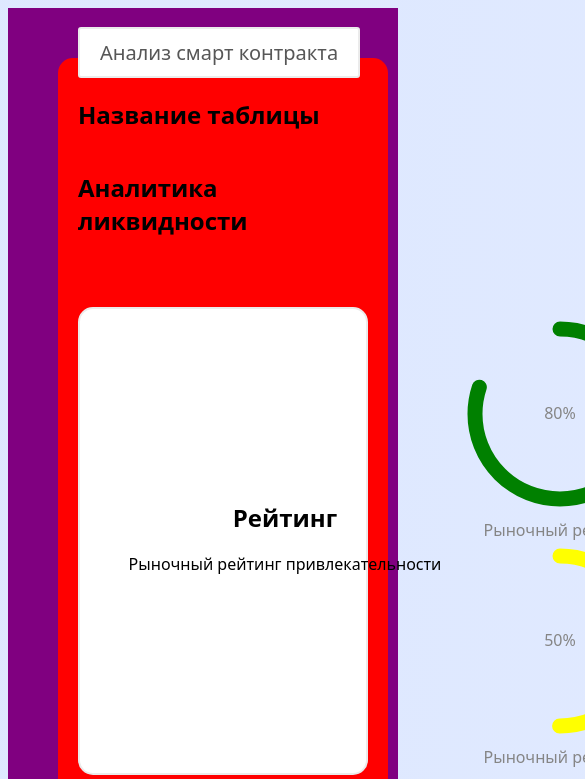
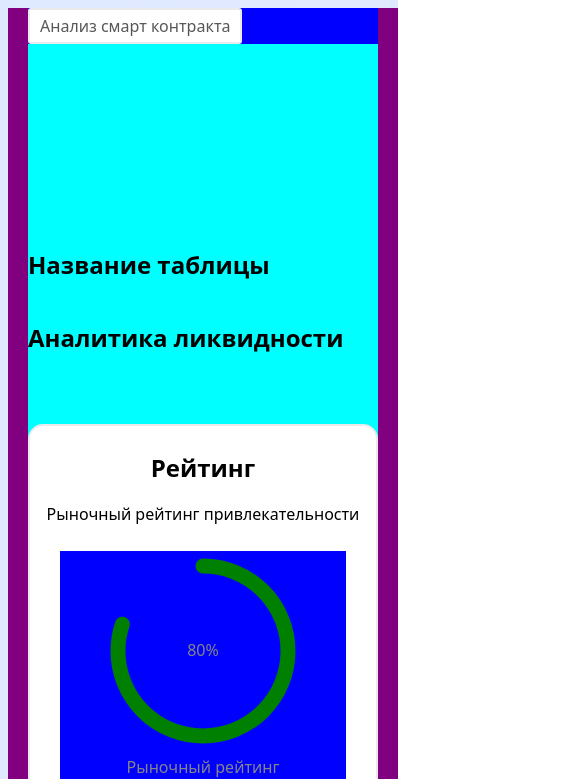
Before and after one commit to root9464/blockchain, a React (Vite) app: page / in a window 390 px wide. Shown: the top 779 px of the page, 585 px wide, since content can reach past the window. Built offline with nearby package versions, Linux system fonts and the light colour scheme.

Commit message:
адаптивка (с багами)

```diff
--- a/src/app/App.tsx
+++ b/src/app/App.tsx
@@ -17,27 +17,28 @@ export const App = () => {
 				<div className={style.mainContainer}>
 
 					<div className={style.tablesContainer}>
-						<div className={style.sideContainer}>
-							<h2>Название таблицы</h2>
-							<StatusTable items={open ? data : []}/>
+
+						<div className={style.buttons}>
+							<Provider>
+								<Modal onClick={() => setOpen(prev => !prev)}/>
+							</Provider>
+							{open ? (
+								<div className={style.btns}>
+									<button className={style.button}>Анализ передачи токенов</button>
+									<button className={style.button}>Проанализировать код</button>
+								</div>
+							) : (null)}
+
 						</div>
 
-						<div className={style.table}>
-							<div className={style.buttons}>
-								<Provider>
-									<Modal onClick={() => setOpen(prev => !prev)}/>
-								</Provider>
-								{open ? (
-									<>
-										<button className={style.button}>Анализ передачи токенов</button>
-										<button className={style.button}>Проанализировать код</button>
-									</>
-								) : (null)}
+						<div className={style.tables}>
+							<div className={style.sideContainer}>
+								<h2>Название таблицы</h2>
+								<StatusTable items={open ? data : []}/>
+							</div>
 
-							</div>
-							<h2>Аналитика ликвидности</h2>
-
-							<div>
+							<div className={style.table}>
+								<h2>Аналитика ликвидности</h2>
 								<Table json={open ? jsondata : []}/>
 								<div className={style.footerContainer}>
 									<div className={style.raiting}>
@@ -58,6 +59,7 @@ export const App = () => {
 							</div>
 							{/*  */}
 						</div>
+
 					</div>
 				</div>
 			</div>
--- a/src/app/app.module.sass
+++ b/src/app/app.module.sass
@@ -11,10 +11,15 @@
     flex-direction: row
     justify-content: space-between
     padding: 50px
+    @media (width < 900px)
+      padding: 20px
+
     .sideContainer
-      width: max-content
       height: max-content
       border-radius: 15px
+      width: 100%
+      @media (width < 900px)
+        margin-top: 100px
 
     .mainContainer
       background-color: red
@@ -28,36 +33,85 @@
       padding: 20px
       border-radius: 15px
       gap: 10px
+      @media (width < 500px)
+        background-color: blue
+        padding: 0
+
       .tablesContainer
         display: flex
         flex-direction: row
         width: 100%
         justify-content: space-between
+        position: relative
+        background-color: aqua
+
+        .tables
+          display: flex
+          flex-direction: row
+          width: 100%
+          justify-content: space-between
+          padding-top: 100px
+          .table
+            width: 100%
+          @media (width < 1250px)
+            flex-direction: column
+
         @media (width < 900px)
           flex-direction: column
 
       .buttons
-        width: max-content
-        display: flex
+        width: 100%
+        background-color: blue
+
+        display: flex //flex
         flex-direction: row
         position: absolute
-        top: -31px
+        top: -20px
         gap: 10px
-        > button
-          all: unset
-          text-align: center
-          height: max-content
-          padding: 10px 20px
-          width: max-content
-          border-radius: 3px
-          font-size: 20px
-          border: 2px solid #ebebeb
-          background-color: #ffffff
-          color: #575757
-          &:nth-child(3n)
-            background-color: #176B87
-            color: #ffffff
-            border: 0
+        justify-content: space-between
+        align-items: center
+        .btns
+          display: flex
+          flex-direction: column
+          align-self: center
+          gap: 10px
+          > button
+            all: unset
+            text-align: center
+            height: max-content
+            padding: 10px 20px
+            width: max-content
+            border-radius: 3px
+            font-size: 20px
+            border: 2px solid #ebebeb
+            background-color: #ffffff
+            color: #575757
+            &:nth-child(2n)
+              background-color: #176B87
+              color: #ffffff
+              border: 3px solid #176B87
+
+      @media (width < 900px)
+        .buttons
+          position: absolute
+          top: -20px
+      @media (width < 700px)
+        .buttons
+          align-items: flex-start
+          .btns
+            align-self: flex-start
+            > button
+              padding: 5px 10px
+              font-size: 16px
+      @media (width < 500px)
+        .buttons
+          display: flex
+          flex-direction: column
+          .btns
+            > button
+              height: 20px
+              padding: 5px 10px
+              font-size: 14px
 
   .footerContainer
     background-color: #FFFFFF
@@ -78,13 +132,16 @@
       flex-direction: column
       align-items: center
     .progress
+      background-color: red
       display: inline-flex
       flex-direction: row
       flex-wrap: wrap
       align-content: center
       justify-content: space-evenly
-      align-items: stretch
-
+      align-items: flex-start
+      @media (width < 500px)
+        background-color: blue
+        width: 100%
       > div
         color: #858585
         text-align: center
@@ -92,3 +149,20 @@
         justify-content: center
         align-items: center
         flex-direction: column
+
+  @media (width < 900px)
+    .footerContainer
+      grid-template-columns: none
+      justify-content: center
+      align-items: center
+      padding: 5px 30px
+      margin-top: 50px
+  @media (width < 500px)
+    .footerContainer
+      grid-template-columns: none
+      display: flex
+      flex-direction: column
+      justify-content: center
+      align-items: center
+      padding: 5px 30px
+      margin-top: 50px
--- a/src/app/global.sass
+++ b/src/app/global.sass
@@ -1,4 +1,5 @@
 *
+  -webkit-overflow-scrolling: touch
   font-family: system-ui, -apple-system, BlinkMacSystemFont, 'Segoe UI', Roboto, Oxygen, Ubuntu, Cantarell, 'Open Sans', 'Helvetica Neue', sans-serif
 body
   background: conic-gradient(from 90deg at 50.00% -244.21%, #EEF0FF 41deg, #B4D4FF 241deg)
--- a/src/components/Modal/modal.module.sass
+++ b/src/components/Modal/modal.module.sass
@@ -12,7 +12,9 @@
     background-color: #ffffff
     border: 2px solid #ebebeb
     color: #575757
-    font-size: 20px
+    font-size: clamp( 16px,1vw, 24px )
+    @media (width < 700px)
+      padding: 5px 10px
 
   .content
     position: fixed
--- a/src/components/StatusTable/statusTable.module.sass
+++ b/src/components/StatusTable/statusTable.module.sass
@@ -9,3 +9,5 @@
   border: 2px solid #ebebeb
   &:empty
     display: none
+  @media (width < 1250px)
+    width: calc(100% - 4px)
--- a/src/components/Table/table.module.sass
+++ b/src/components/Table/table.module.sass
@@ -7,9 +7,13 @@
   height: max-content
   color: #575757
   gap: 20px
+  @media (width < 700px)
+    grid-template-columns: none
+    grid-template-rows: repeat( auto-fit, 1fr )
+
   .card
     background-color: white
-    width: 90%
+    width: auto
     height: max-content
     border-radius: 15px
     padding: 20px
```
